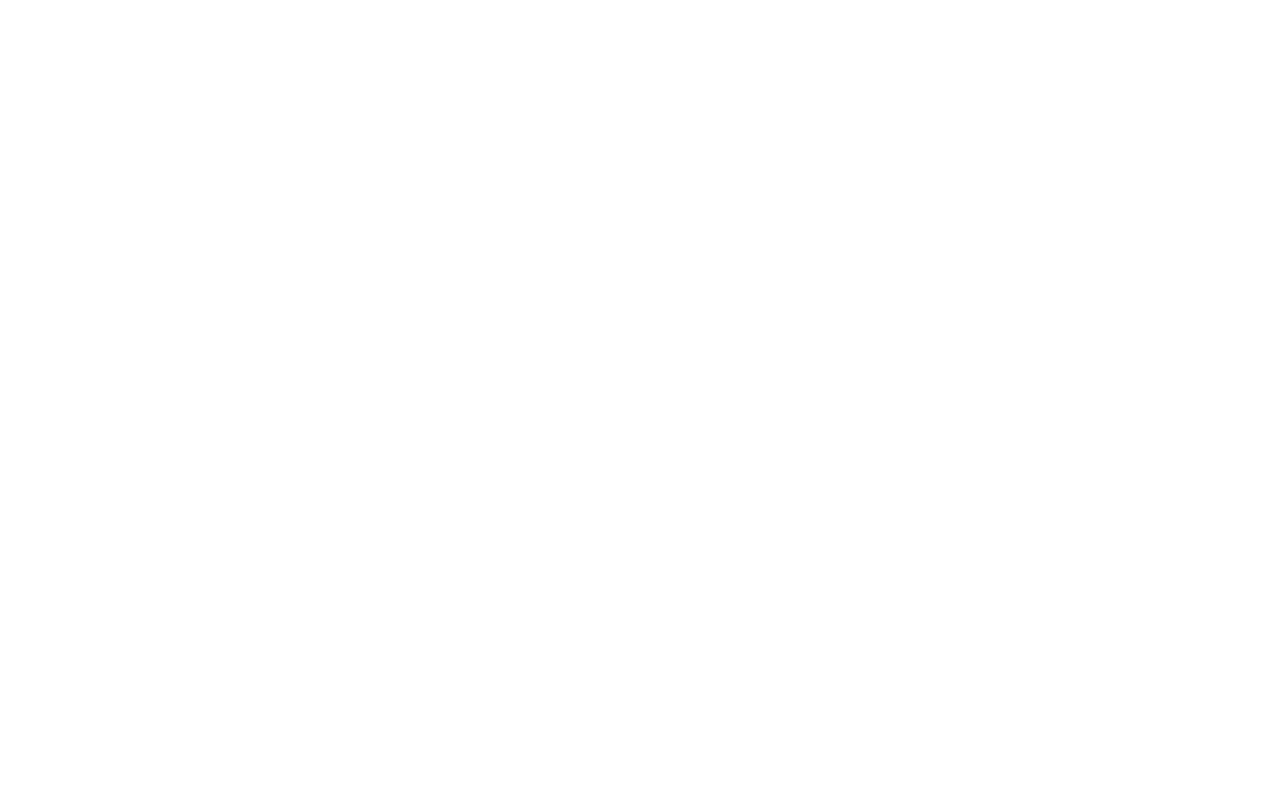
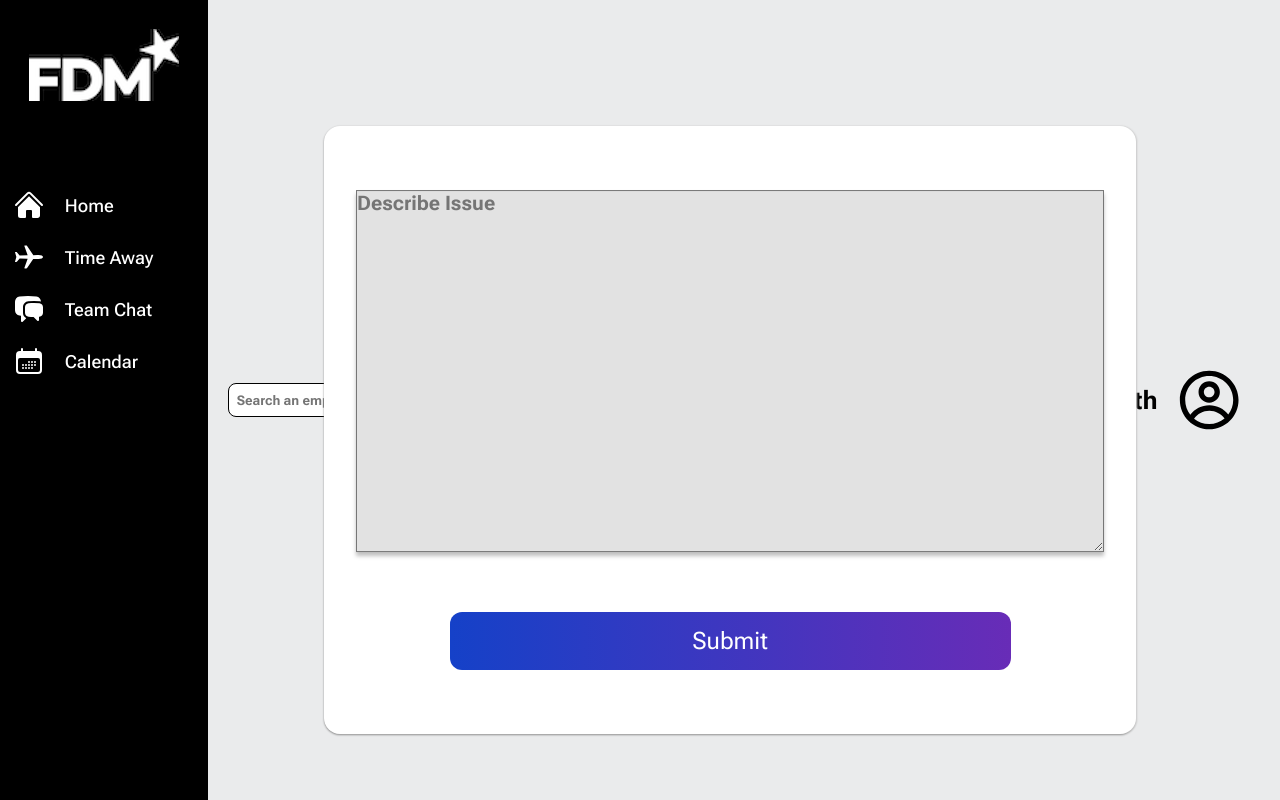
Before and after one commit to zak1388/software-engineering-project, a React (Create React App) app: page /issue in a window 1280 px wide. Before the commit this address had no page. Built offline with nearby package versions, Linux system fonts and the light colour scheme; the HTML template or start-up script is replaced by a standard one.

Commit message:
Added Issue page
Added Issue page

```diff
--- a/src/App.js
+++ b/src/App.js
@@ -2,6 +2,7 @@
 import { BrowserRouter as Router, Routes, Route } from "react-router-dom"
 import Login from './pages/login/Login.tsx';
 import Dashboard from './pages/dashboard/Dashboard.tsx';
+import Issue from './pages/issue/Issue.tsx';
 import Home from './pages/dashboard/home/Home.tsx';
 
 function App() {
@@ -15,6 +16,7 @@
             <Route path="teamChat" />
             <Route path="/calendar" />
           </Route>
+          <Route path="/issue" element= {<Issue/>}/>
           <Route path="/login" element={<Login />}/>
         </Routes>
       </Router>
--- /dev/null
+++ b/src/pages/issue/Issue.tsx
@@ -0,0 +1,27 @@
+import React from 'react'
+import styles from "./issue.module.css"
+import { Outlet } from 'react-router-dom'
+import Sidebar from '../../components/sidebar/Sidebar.tsx'
+import Navbar from '../../components/navbar/Navbar.tsx'
+
+function Issue() {
+  return (
+    <div className={styles.container}>
+        <Sidebar />
+        <div className={styles.wrapper}>
+            <Navbar />
+            <Outlet />
+            <div className={styles.background}>
+                <form className={styles.issueForm}>
+                    <div>
+                        <textarea className='Feedback' cols={70} rows={15} placeholder='Describe Issue'></textarea>
+                    </div>
+                    <input className={styles.submit} type="submit" value="Submit" />
+                </form>
+            </div>
+        </div>
+    </div>
+  )
+}
+
+export default Issue
--- /dev/null
+++ b/src/pages/issue/issue.module.css
@@ -0,0 +1,56 @@
+.Feedback{
+    position: absolute;
+    background-color: white;
+    margin-top: 50px;
+}
+
+.container{
+    display: flex;
+    height: 100vh;
+    width: 100%;
+}
+
+.wrapper{
+    background-color: #EAEBEC;
+    flex: 5;
+    display: flex;
+    flex-direction: column;
+}
+
+.issueForm {
+  margin-top: 30px;
+  margin-left: 90px;
+  width: fit-content;
+  position: absolute;
+  top: 50%;
+  left: 50%;
+  transform: translateY(-50%) translateX(-50%);
+  background-color: white;
+  padding: 4em 2em;
+  display: flex;
+  flex-direction: column;
+  gap: 1em;
+  border-radius: 1em;
+  box-shadow: 1px 0px 2px lightgray, 0px 1px 2px gray;
+}
+
+textarea{
+  font-size: 20px;
+  background: rgba(217, 217, 217, 0.75);
+  box-shadow: 0px 4px 4px 0px rgba(0, 0, 0, 0.25);
+}
+
+::placeholder{
+  font-weight: bold;
+}
+
+.submit {
+  width: 75%;
+  margin: auto;
+  background: linear-gradient(to right, #1541c8, #682cb7);
+  border: 0;
+  color: white;
+  border-radius: 0.5em;
+  padding: 2%;
+  margin-top: 40px;
+}
```
